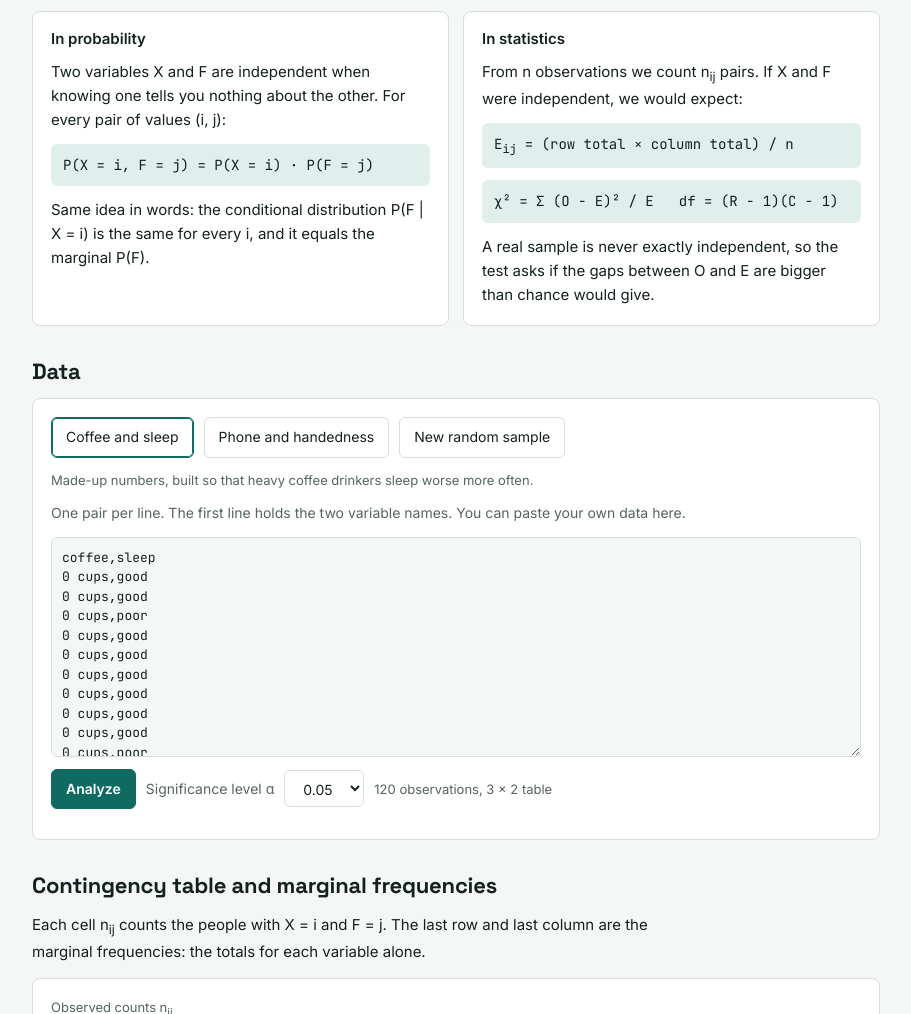
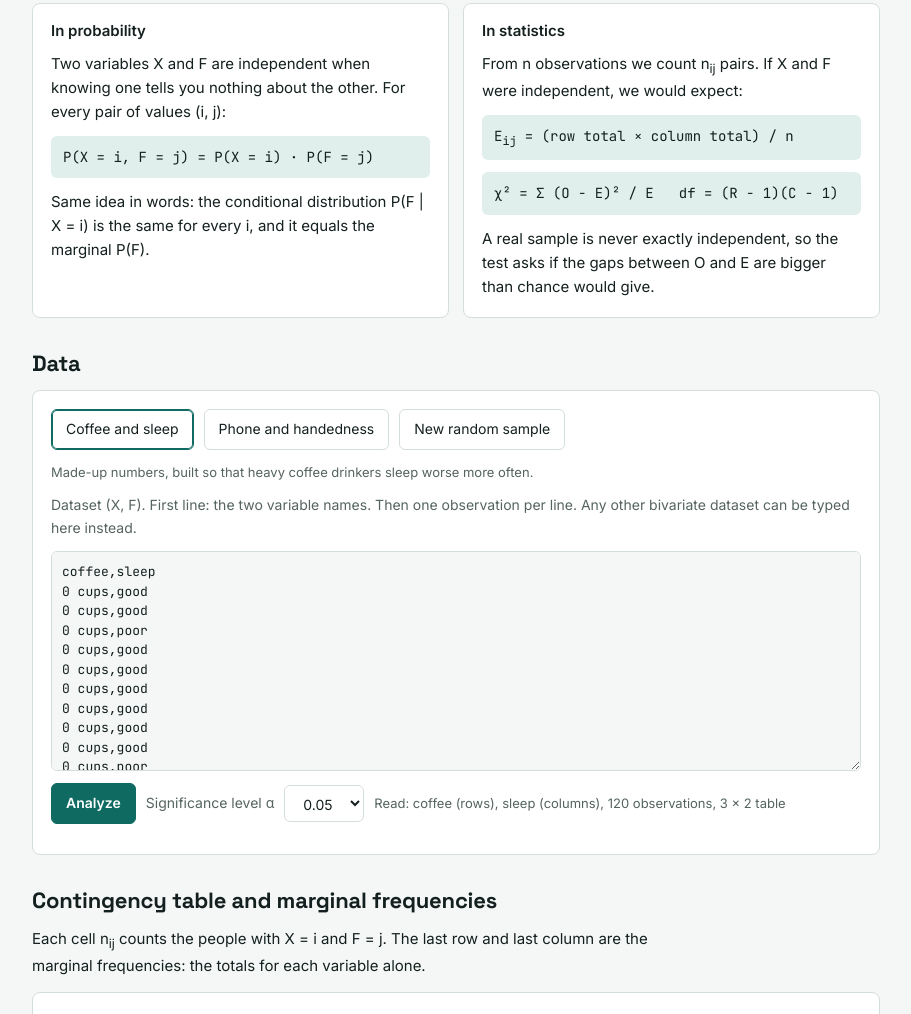
Before and after one commit to NasserH99/Statistics-hw, a plain HTML site: page Coffee and Sleep HM6/index.html in a window 1280 px wide. Shown: the part 275-1289 px from the top of the page, without its empty margins (184-1095 px from the left). Drawn offline with Linux system fonts and the light colour scheme.

Commit message:
Update index.html

```diff
--- a/Coffee and Sleep HM6/index.html
+++ b/Coffee and Sleep HM6/index.html
@@ -1,5 +1,4 @@
-<!doctype html>
-<html lang="en"><head><meta charset="utf-8"><meta name="viewport" content="width=device-width,initial-scale=1">
+<!doctype html><html><head><meta charset=utf8><meta name=viewport content="width=device-width,initial-scale=1,viewport-fit=cover"><style>:root{color-scheme:light;box-sizing:border-box;padding-top:env(safe-area-inset-top,0px);padding-bottom:env(safe-area-inset-bottom,0px)}html{scroll-padding-top:env(safe-area-inset-top,0px)}body{margin:0;padding:0;font:14px -apple-system,BlinkMacSystemFont,sans-serif;background:#fff;color:#000}img{max-width:100%}[hidden]:not([hidden=until-found i]){display:none!important}</style></head><body>
 <title>Coffee and Sleep</title>
 <meta name="claude:viewport-fit-sides" content="cover">
 <link rel="stylesheet" href="https://fonts.googleapis.com/css2?family=Inter:wght@400;500;600&family=Space+Grotesk:wght@500;700&family=JetBrains+Mono:wght@400;500&display=swap">
@@ -81,6 +80,8 @@ textarea { width: 100%; height: 220px; font-family: var(--font-mono); font-size:
 label { font-size: 14px; color: var(--muted); }
 .hint { font-size: 13px; color: var(--muted); }
 .error { color: var(--bad); font-weight: 500; }
+.error:not(:empty) { background: var(--warn-bg); padding: 10px 12px; border-radius: 6px; }
+[hidden] { display: none !important; }
 .stats { display: grid; grid-template-columns: repeat(auto-fit, minmax(120px, 1fr)); gap: 10px; }
 .stat { border: 1px solid var(--line); border-radius: 6px; padding: 10px 12px; min-width: 0; }
 .stat b { display: block; font-family: var(--font-head); font-size: 22px; font-variant-numeric: tabular-nums; overflow-wrap: anywhere; }
@@ -100,7 +101,7 @@ details summary { cursor: pointer; font-weight: 500; }
 @media (prefers-reduced-motion: no-preference) { button { transition: background 0.15s; } }
 </style>
 
-</head><body><main class="page">
+<main class="page">
   <header style="display:flex;flex-direction:column;gap:10px">
     <div class="eyebrow">Statistics 2026 · Homework 6</div>
     <h1>Coffee and Sleep</h1>
@@ -135,7 +136,7 @@ details summary { cursor: pointer; font-weight: 500; }
         <button id="resample">New random sample</button>
       </div>
       <p class="hint" id="presetNote"></p>
-      <label for="data">One pair per line. The first line holds the two variable names. You can paste your own data here.</label>
+      <label for="data">Dataset (X, F). First line: the two variable names. Then one observation per line. Any other bivariate dataset can be typed here instead.</label>
       <textarea id="data" spellcheck="false"></textarea>
       <div class="controls">
         <button class="primary" id="go">Analyze</button>
@@ -325,12 +326,16 @@ let current = "coffee", seed = 7;
 
 function parse(text) {
   const lines = text.split(/\r?\n/).map(s => s.trim()).filter(Boolean);
-  if (lines.length < 3) throw new Error("Need a header line and at least 2 data lines.");
-  const names = lines[0].split(",").map(s => s.trim());
-  if (names.length !== 2 || !names[0] || !names[1]) throw new Error('The first line should hold two names, like "x,f".');
+  if (lines.length < 3) throw new Error("Need a first line with the two variable names, then at least 2 data lines.");
+  // the first line decides the separator: comma, semicolon or tab (tab is what Excel gives when you copy cells)
+  const sep = [",", ";", "\t"].find(d => lines[0].includes(d));
+  if (!sep) throw new Error('The first line should hold the two variable names with a comma between them, like "coffee,sleep".');
+  const split = l => l.split(sep).map(s => s.trim());
+  const names = split(lines[0]);
+  if (names.length !== 2 || !names[0] || !names[1]) throw new Error('The first line should hold exactly two variable names, like "coffee,sleep".');
   const pairs = lines.slice(1).map((l, i) => {
-    const p = l.split(",").map(s => s.trim());
-    if (p.length !== 2 || !p[0] || !p[1]) throw new Error('Line ' + (i + 2) + ' should look like "x,f".');
+    const p = split(l);
+    if (p.length !== 2 || !p[0] || !p[1]) throw new Error('Line ' + (i + 2) + ' should hold two values separated by "' + (sep === "\t" ? "a tab" : sep) + '", like the first line.');
     return p;
   });
   return { names, pairs };
@@ -368,12 +373,12 @@ function run() {
     if (a.rows.length < 2 || a.cols.length < 2) throw new Error("Each variable needs at least 2 different values.");
     if (a.rows.length > 8 || a.cols.length > 8) throw new Error("Please use at most 8 values per variable.");
   } catch (e) {
-    err.textContent = e.message; $("results").hidden = true; return;
+    err.textContent = e.message; $("count").textContent = ""; $("results").style.display = "none"; return;
   }
-  $("results").hidden = false;
+  $("results").style.display = "flex";
   const X = names[0], F = names[1], alpha = parseFloat($("alpha").value);
   const { rows, cols, n, O, rowTot, colTot, margX, margF, condRow, condCol, E, contrib, chi2, df, p, V } = a;
-  $("count").textContent = n + " observations, " + rows.length + " × " + cols.length + " table";
+  $("count").textContent = "Read: " + X + " (rows), " + F + " (columns), " + n + " observations, " + rows.length + " × " + cols.length + " table";
   document.querySelectorAll(".nx").forEach(e => e.textContent = X);
   document.querySelectorAll(".nf").forEach(e => e.textContent = F);
 
@@ -448,6 +453,8 @@ $("pre-phone").onclick = () => load("phone", 11);
 $("resample").onclick = () => load(current, Math.floor(Math.random() * 100000) + 1);
 $("go").onclick = run;
 $("alpha").onchange = run;
+let typingTimer;
+$("data").addEventListener("input", () => { clearTimeout(typingTimer); typingTimer = setTimeout(run, 500); });
 
 $("code1").textContent = analyse.toString();
 $("code2").textContent = chiSquarePValue.toString();
```
